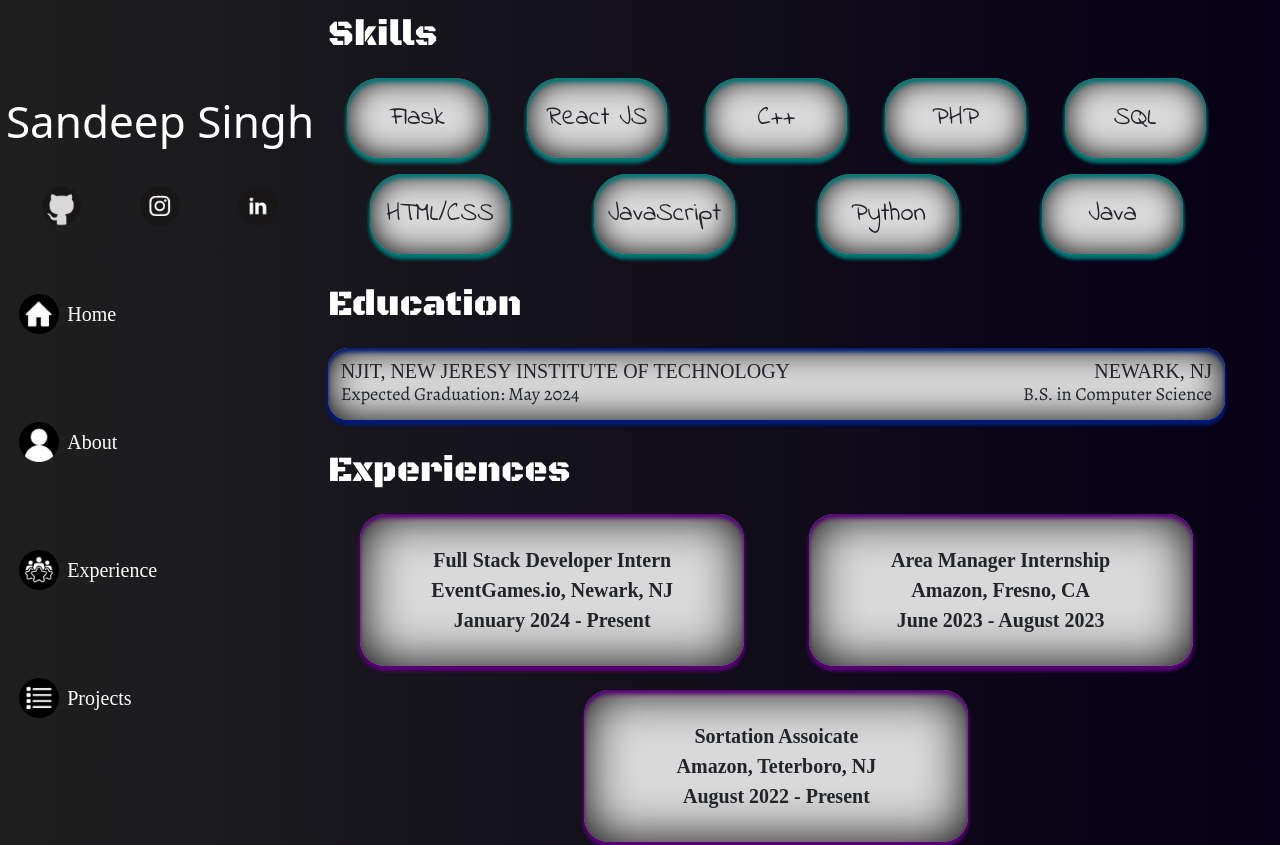
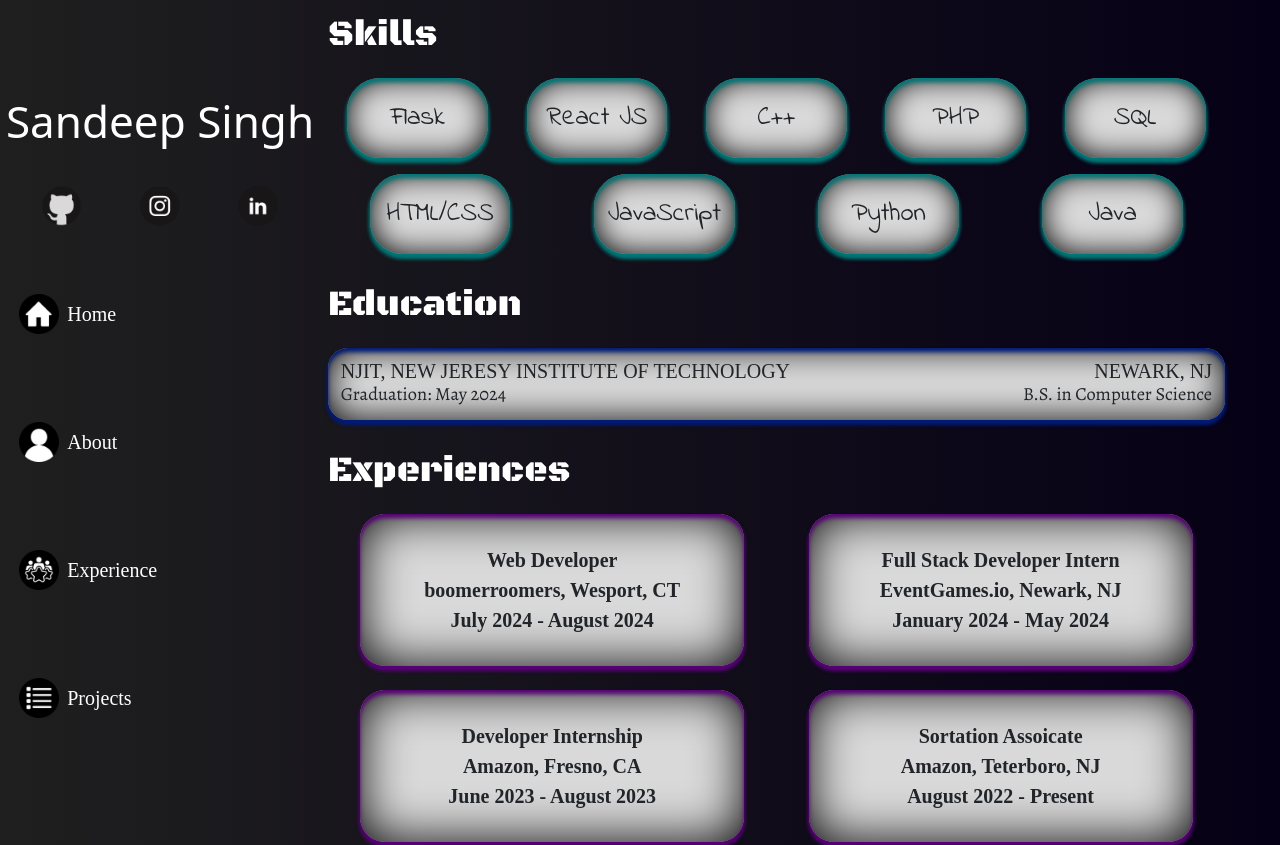
Before and after one commit to SandeepS3/personal-website, a React (Create React App) app: page /experience in a window 1280 px wide. Shown: the top 845 px of the page. Built offline with nearby package versions, Linux system fonts and the light colour scheme; a web font is replaced by a local one.

Commit message:
website update

```diff
--- a/src/pages/About.js
+++ b/src/pages/About.js
@@ -11,10 +11,10 @@ const About = () => {
       <div style={styles.aboutMe}>
         <div style={styles.leftHalf}>
           <p style={styles.aboutText}>
-            A little bit about me: I am a student specializing in computer
-            science actively pursuing opportunities for a full-time position or
-            internship in Software Engineering. This website serves as an
-            extended introduction to my professional profile.
+            A little bit about me: I am a NJIT graduate that specialized in
+            computer science. I am actively pursuing opportunities for a
+            full-time position in Software Engineering. This website serves as
+            an extended introduction to my professional profile.
           </p>
         </div>
         <div style={styles.rightHalf}>
--- a/src/pages/Experience.js
+++ b/src/pages/Experience.js
@@ -56,7 +56,7 @@ const Experience = () => {
             <h> NEWARK, NJ</h>
           </div>
           <div style={styles.educationBottom}>
-            <h>Expected Graduation: May 2024</h>
+            <h>Graduation: May 2024</h>
             <h>B.S. in Computer Science</h>
           </div>
         </div>
@@ -66,22 +66,29 @@ const Experience = () => {
         <div style={styles.experienceBoxes}>
           <div style={styles.experienceLeft}>
             <div style={styles.experiencesBoxStart}>
-              <h>Full Stack Developer Intern</h>
-              <h>EventGames.io, Newark, NJ</h>
-              <h>January 2024 - Present</h>
+              <h>Web Developer</h>
+              <h>boomerroomers, Wesport, CT</h>
+              <h>July 2024 - August 2024</h>
             </div>
           </div>
           <div style={styles.experienceRight}>
             <div style={styles.experiencesBoxEnd}>
-              <h>Area Manager Internship</h>
-              <h>Amazon, Fresno, CA</h>
-              <h>June 2023 - August 2023</h>
+              <h>Full Stack Developer Intern</h>
+              <h>EventGames.io, Newark, NJ</h>
+              <h>January 2024 - May 2024</h>
             </div>
           </div>
         </div>
         <div style={styles.experienceBoxes}>
           <div style={styles.experienceLeft}>
             <div style={styles.experiencesBoxStart}>
+              <h>Developer Internship</h>
+              <h>Amazon, Fresno, CA</h>
+              <h>June 2023 - August 2023</h>
+            </div>
+          </div>
+          <div style={styles.experienceRight}>
+            <div style={styles.experiencesBoxEnd}>
               <h>Sortation Assoicate</h>
               <h>Amazon, Teterboro, NJ</h>
               <h>August 2022 - Present</h>
```
Also changed, not shown: 1 other file (tests, documents, lock files or other folders).
